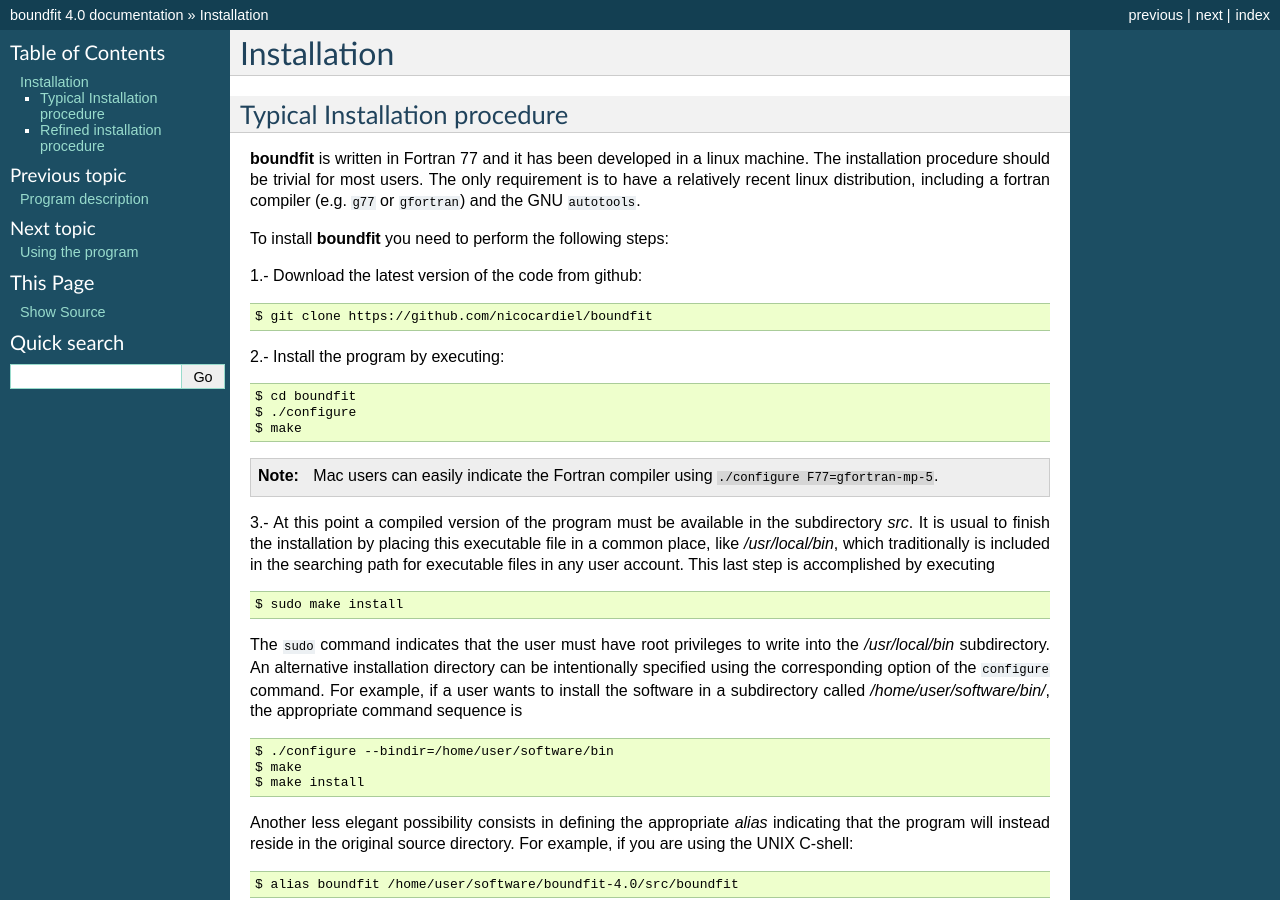
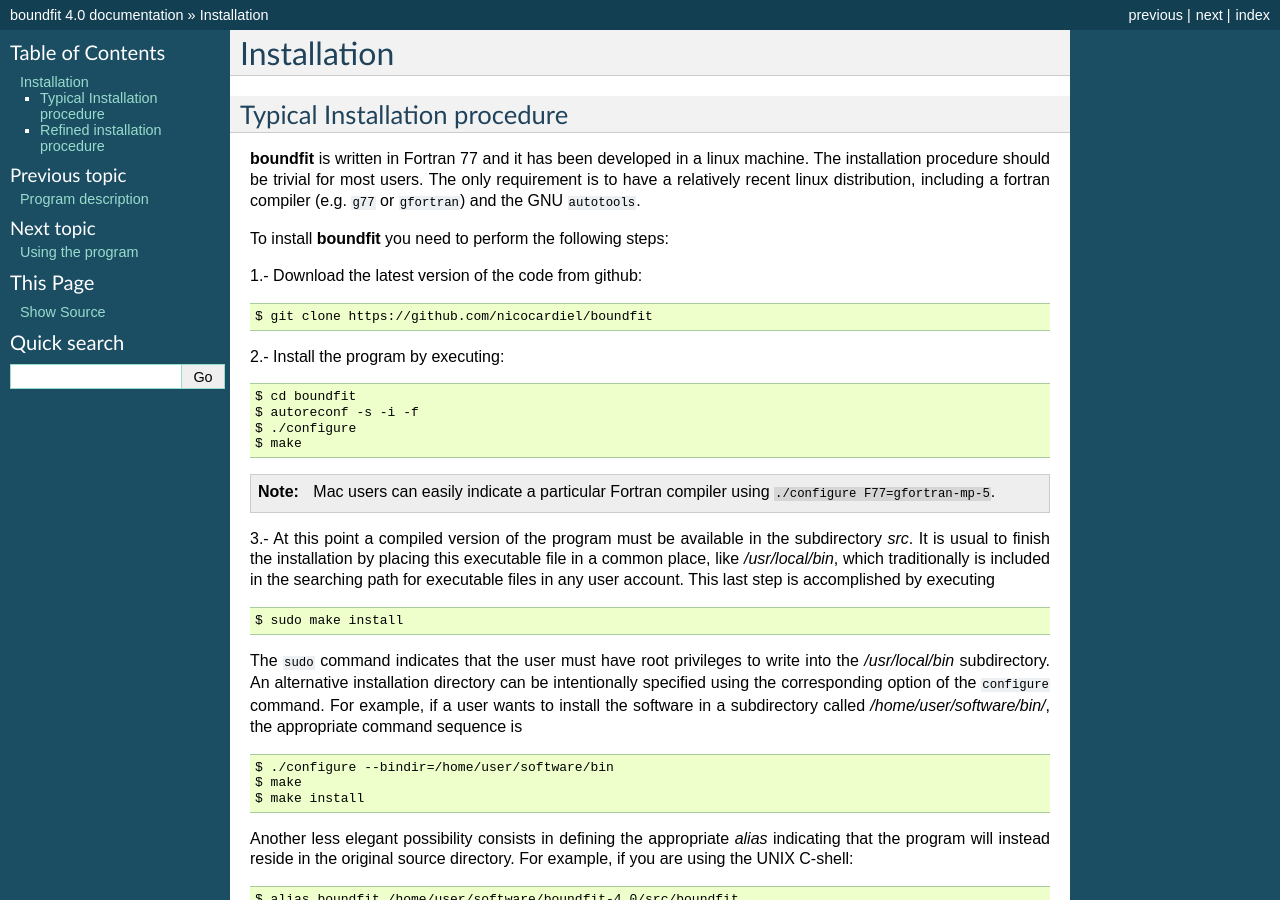
Before and after one commit to nicocardiel/boundfit, a Sphinx documentation site: the page built from docs/installation.rst, in a window 1280 px wide and 900 px high. Built offline with Sphinx 7.4.7, drawn with Linux system fonts in a browser that asks for light colours; formulas are drawn with MathJax 3.

Commit message:
Update installation instructions

```diff
--- a/docs/installation.rst
+++ b/docs/installation.rst
@@ -22,10 +22,11 @@ To install **boundfit** you need to perform the following steps:
 ::
 
    $ cd boundfit
+   $ autoreconf -s -i -f
    $ ./configure
    $ make
 
-.. note:: Mac users can easily indicate the Fortran compiler using
+.. note:: Mac users can easily indicate a particular Fortran compiler using
       ``./configure F77=gfortran-mp-5``.
 
 3.- At this point a compiled version of the program must be available in the
```
